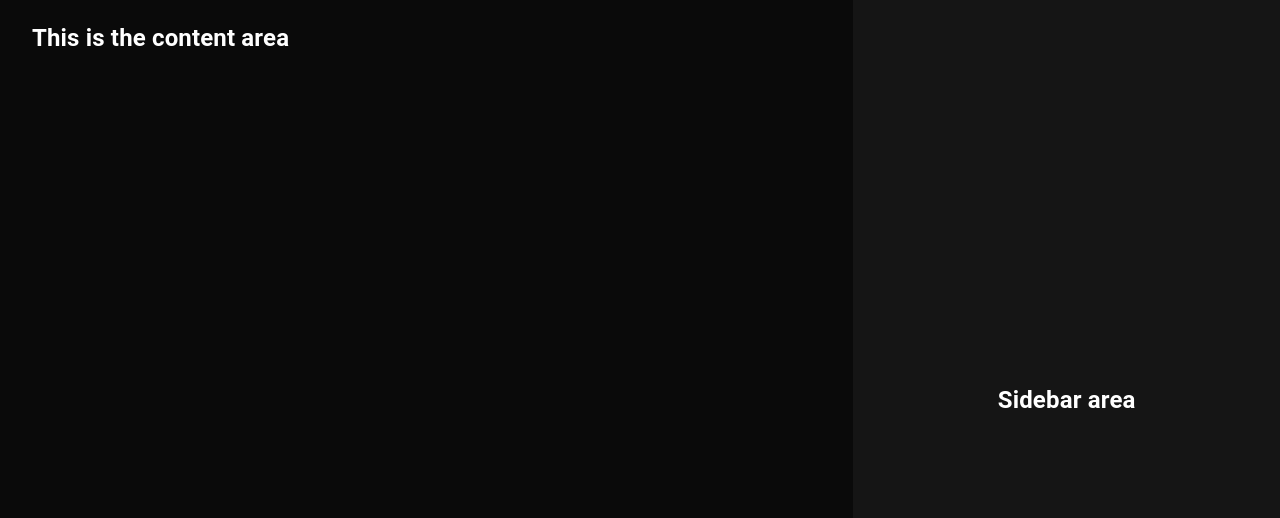
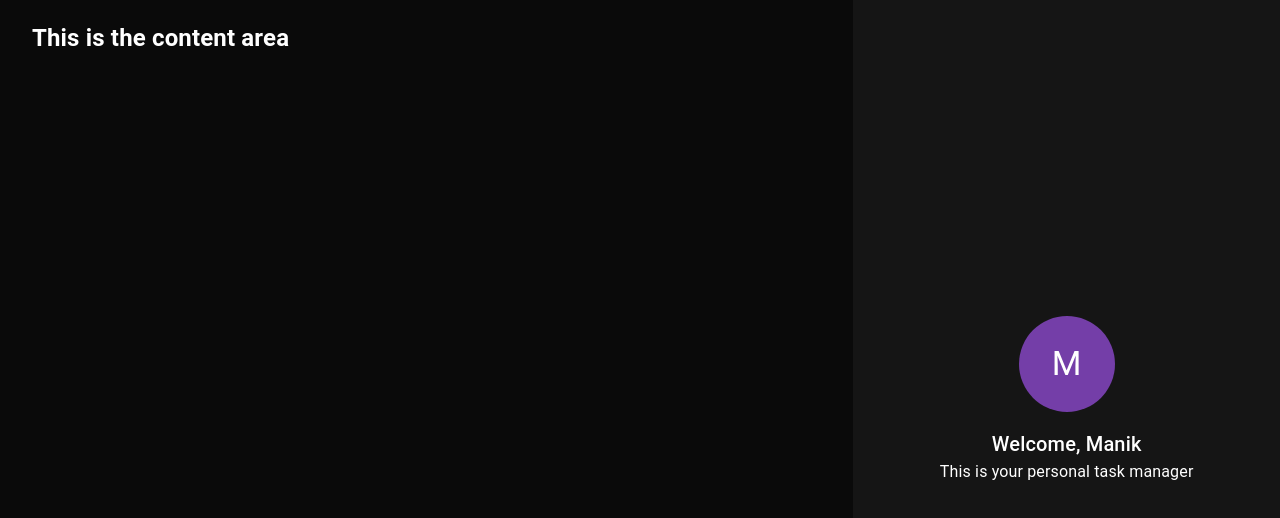
Before and after one commit to dulanjanabandara/todo-react, a React (Create React App) app: page / in a window 1280 px wide. Shown: the top 518 px of the page. Built offline with nearby package versions, Linux system fonts and the light colour scheme.

Commit message:
Created profile component.

```diff
--- a/package.json
+++ b/package.json
@@ -13,6 +13,7 @@
     "@types/node": "^16.18.10",
     "@types/react": "^18.0.26",
     "@types/react-dom": "^18.0.9",
+    "prop-types": "^15.8.1",
     "react": "^18.2.0",
     "react-dom": "^18.2.0",
     "react-scripts": "5.0.1",
--- /dev/null
+++ b/src/components/profile/profile.tsx
@@ -0,0 +1,43 @@
+import React, { FC, ReactElement } from 'react';
+import { Avatar, Box, Typography } from '@mui/material';
+import PropTypes from 'prop-types';
+
+interface IProfile {
+  name?: string;
+}
+
+export const Profile: FC<IProfile> = (props): ReactElement => {
+  const { name = 'John' } = props;
+
+  return (
+    <Box
+      display="flex"
+      flexDirection="column"
+      justifyContent="center"
+      alignItems="center"
+    >
+      <Avatar
+        sx={{
+          width: '96px',
+          height: '96px',
+          backgroundColor: 'primary.main',
+          marginBottom: '16px',
+        }}
+      >
+        <Typography variant="h4" color="text.primary">
+          {`${name.substring(0, 1)}`}
+        </Typography>
+      </Avatar>
+      <Typography variant="h6" color="text.primary">
+        {`Welcome, ${name}`}
+      </Typography>
+      <Typography variant="body1" color="text.primary">
+        This is your personal task manager
+      </Typography>
+    </Box>
+  );
+};
+
+Profile.propTypes = {
+  name: PropTypes.string.isRequired,
+};
--- a/src/components/sidebar/sidebar.tsx
+++ b/src/components/sidebar/sidebar.tsx
@@ -1,5 +1,7 @@
 import React, { FC, ReactElement } from 'react';
 import { Grid } from '@mui/material';
+
+import { Profile } from './../profile/profile';
 
 export const Sidebar: FC = (): ReactElement => {
   return (
@@ -19,7 +21,7 @@
         alignItems: 'center',
       }}
     >
-      <h2>Sidebar area</h2>
+      <Profile name="Manik" />
     </Grid>
   );
 };
```
Also changed, not shown: 1 other file (tests, documents, lock files or other folders).
